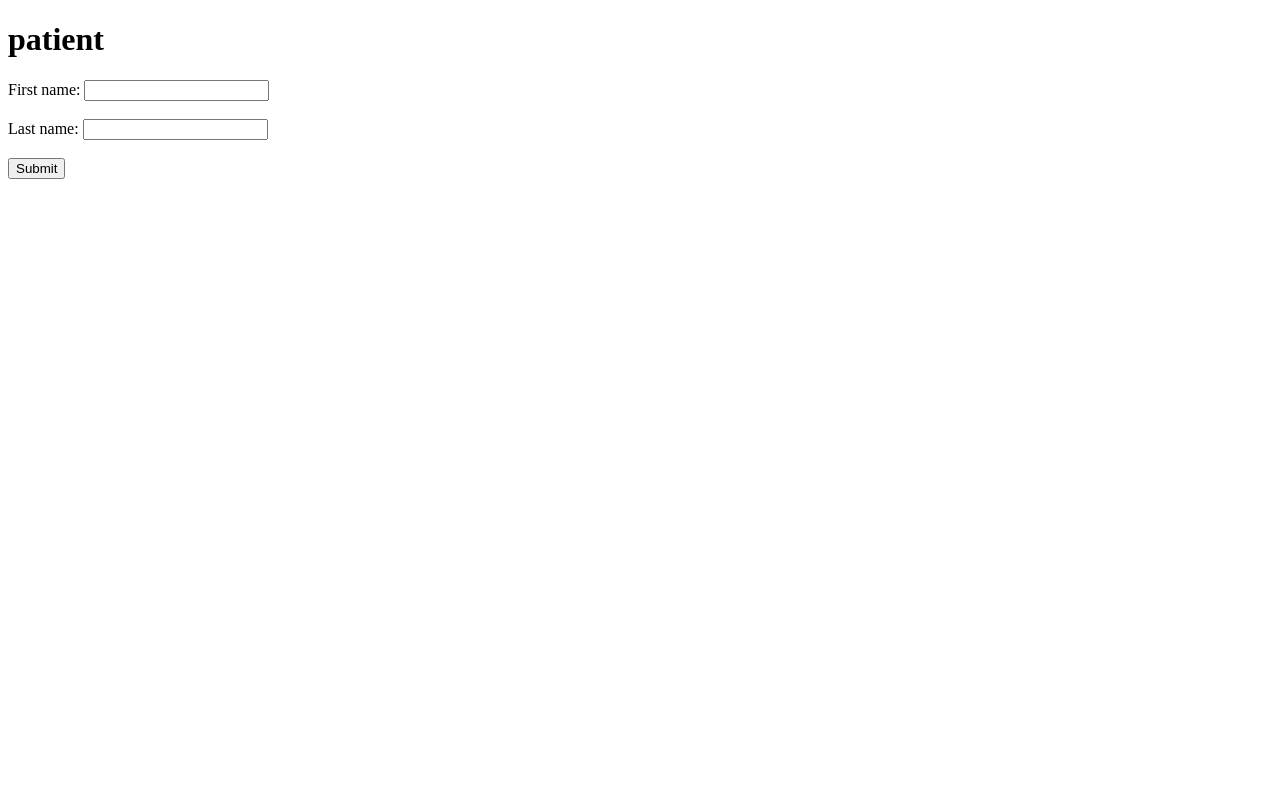
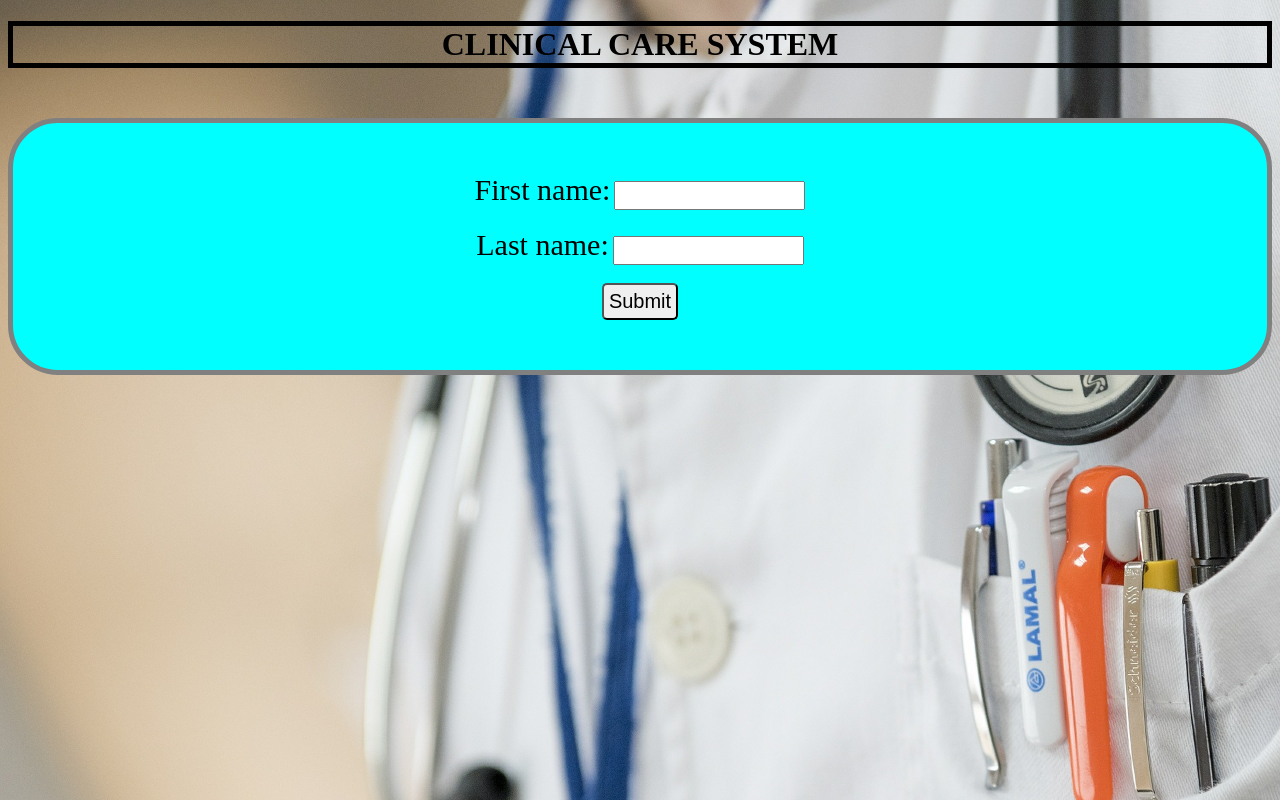
Before and after one commit to ralphfromthesky/clinical-care-system.github.io, a plain HTML site: page index.html in a window 1280 px wide. Drawn offline with Linux system fonts and the light colour scheme.

Commit message:
2nd commit

```diff
--- a/index.html
+++ b/index.html
@@ -5,6 +5,43 @@
     <meta http-equiv="X-UA-Compatible" content="IE=edge">
     <meta name="viewport" content="width=device-width, initial-scale=1.0">
     <title>Document</title>
+    <style>
+
+        body {
+            background-image: url(/images/doctor-gdd0adce9a_1920.jpg);
+            background-size: cover;
+            background-attachment: fixed;
+        }
+
+        form {
+            background-color: aqua;
+            margin-top: 50px;
+            border: 5px solid gray;
+            padding-top: 50px;
+            padding-bottom: 50px;
+            border-radius: 50px;
+            text-align: center;
+
+        }
+
+        .patient h1 {
+            text-align: center;
+            border: 5px solid black;
+        }
+
+        label {
+            font-size: 30px;
+        }
+
+        input {
+            padding: 5px;
+        }
+        .submit {
+            font-size: 20px;
+            padding: 5px;
+            border-radius: 5px;
+        }
+    </style>
 
 
 
@@ -12,18 +49,21 @@
 <body>
 
 
-<div class="patient"></div>
-    <h1>patient</h1>
+<div class="patient">
+    <h1>CLINICAL CARE SYSTEM</h1>
+</div>
+<div class="clinical">
 
     <form action="./patient.html">
       <label for="fname">First name:</label>
       <input type="text" id="fname" name="fname"><br><br>
       <label for="lname">Last name:</label>
       <input type="text" id="lname" name="lname"><br><br>
-     <input type="submit" value="Submit">
+     <input class ="submit" type="submit" value="Submit">
+     <form action="./patient.html">
+      </form>
+</div>
 
-    </form>
 
-</div>
 </body>
 </html>
```
Also changed, not shown: patient.html (+6 -7 lines), clinic/clinic.txt (added), clinic/flow.png (added), images/doctor-gdd0adce9a_1920.jpg (added).
